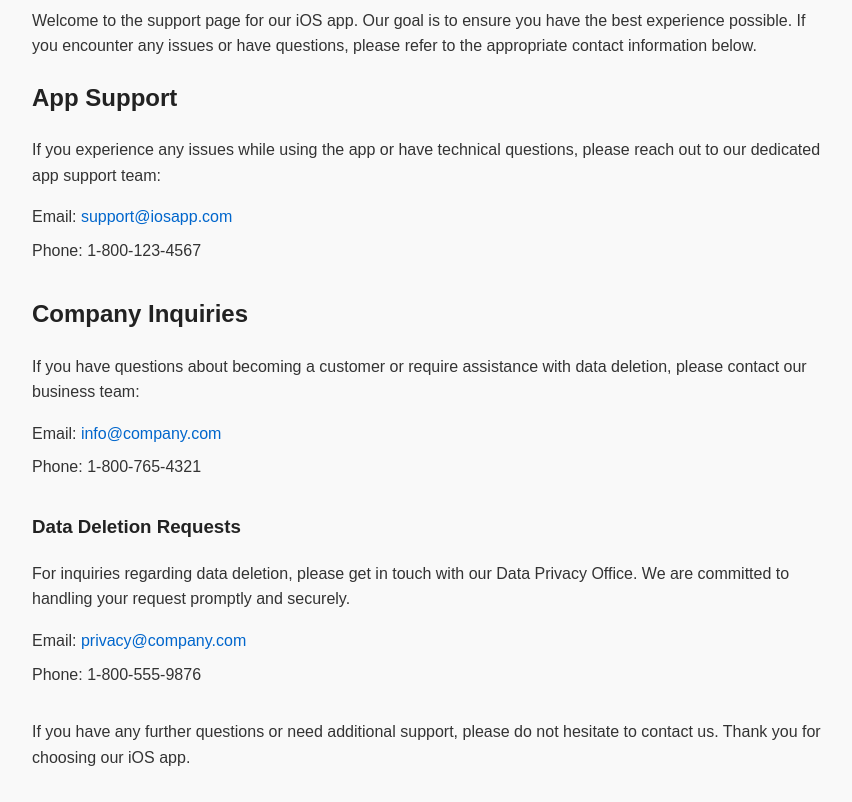
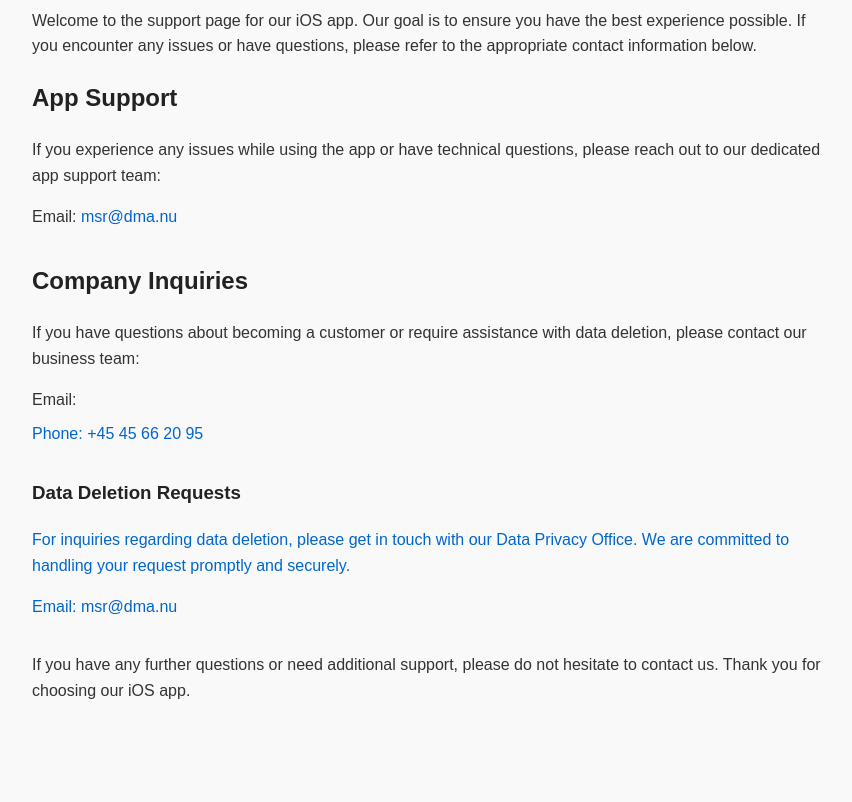
Before and after one commit to MichaelRockford/DMA-Site, a plain HTML site: page index.html in a window 1280 px wide. Shown: the part 97-899 px from the top of the page, without its empty margins (208-1060 px from the left). After the commit the page ends 832 px from the top, so only its background shows below. Drawn offline with Linux system fonts and the light colour scheme.

Commit message:
Update index.html

```diff
--- a/index.html
+++ b/index.html
@@ -44,8 +44,7 @@
     <h2>App Support</h2>
     <p>If you experience any issues while using the app or have technical questions, please reach out to our dedicated app support team:</p>
     <ul>
-      <li>Email: <a href="mailto:support@iosapp.com">support@iosapp.com</a></li>
-      <li>Phone: 1-800-123-4567</li>
+      <li>Email: <a href="mailto:msr@dma.nu">msr@dma.nu</a></li>
     </ul>
   </div>
 
@@ -53,8 +52,8 @@
     <h2>Company Inquiries</h2>
     <p>If you have questions about becoming a customer or require assistance with data deletion, please contact our business team:</p>
     <ul>
-      <li>Email: <a href="mailto:info@company.com">info@company.com</a></li>
-      <li>Phone: 1-800-765-4321</li>
+      <li>Email: <a href="https://dma.nu/kontakt/"</a></li>
+      <li>Phone: +45 45 66 20 95</li>
     </ul>
   </div>
 
@@ -62,8 +61,7 @@
     <h3>Data Deletion Requests</h3>
     <p>For inquiries regarding data deletion, please get in touch with our Data Privacy Office. We are committed to handling your request promptly and securely.</p>
     <ul>
-      <li>Email: <a href="mailto:privacy@company.com">privacy@company.com</a></li>
-      <li>Phone: 1-800-555-9876</li>
+      <li>Email: <a href="mailto:msr@dma.nu">msr@dma.nu</a></li>
     </ul>
   </div>
 
```
